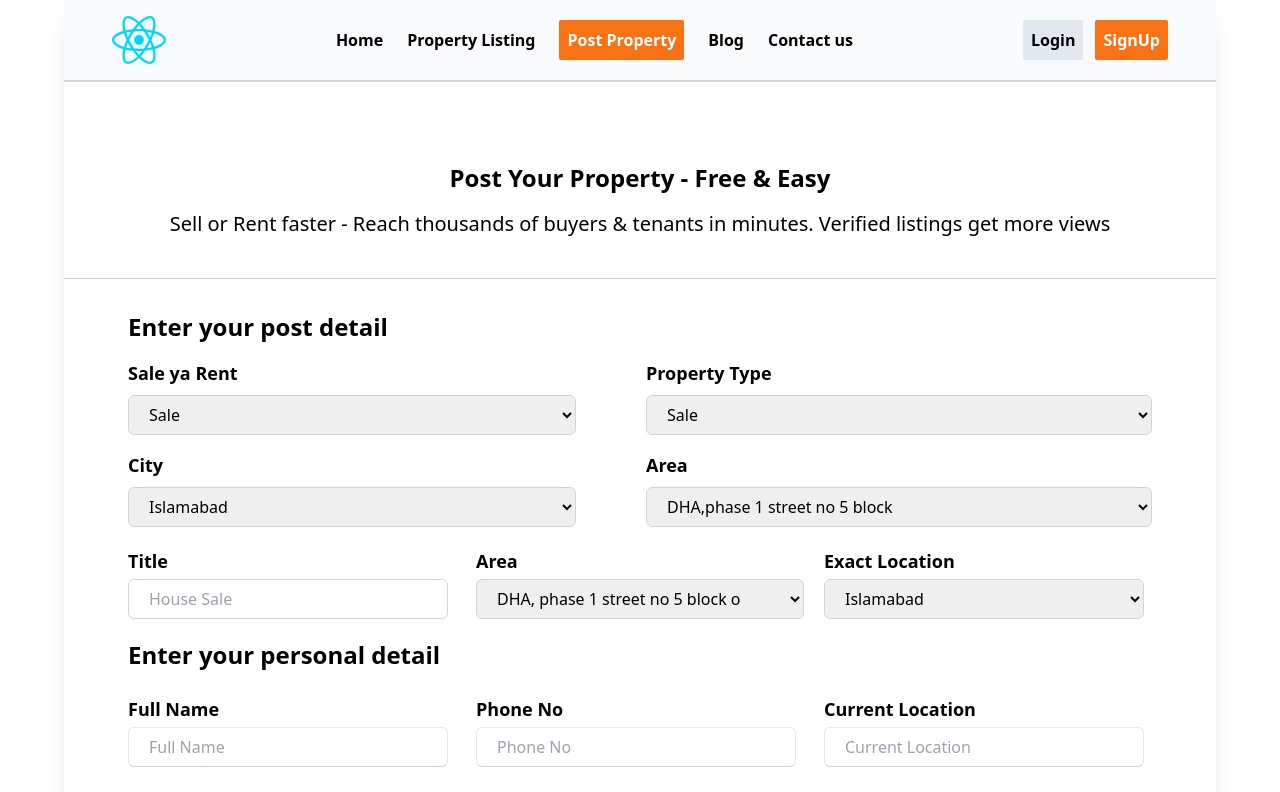
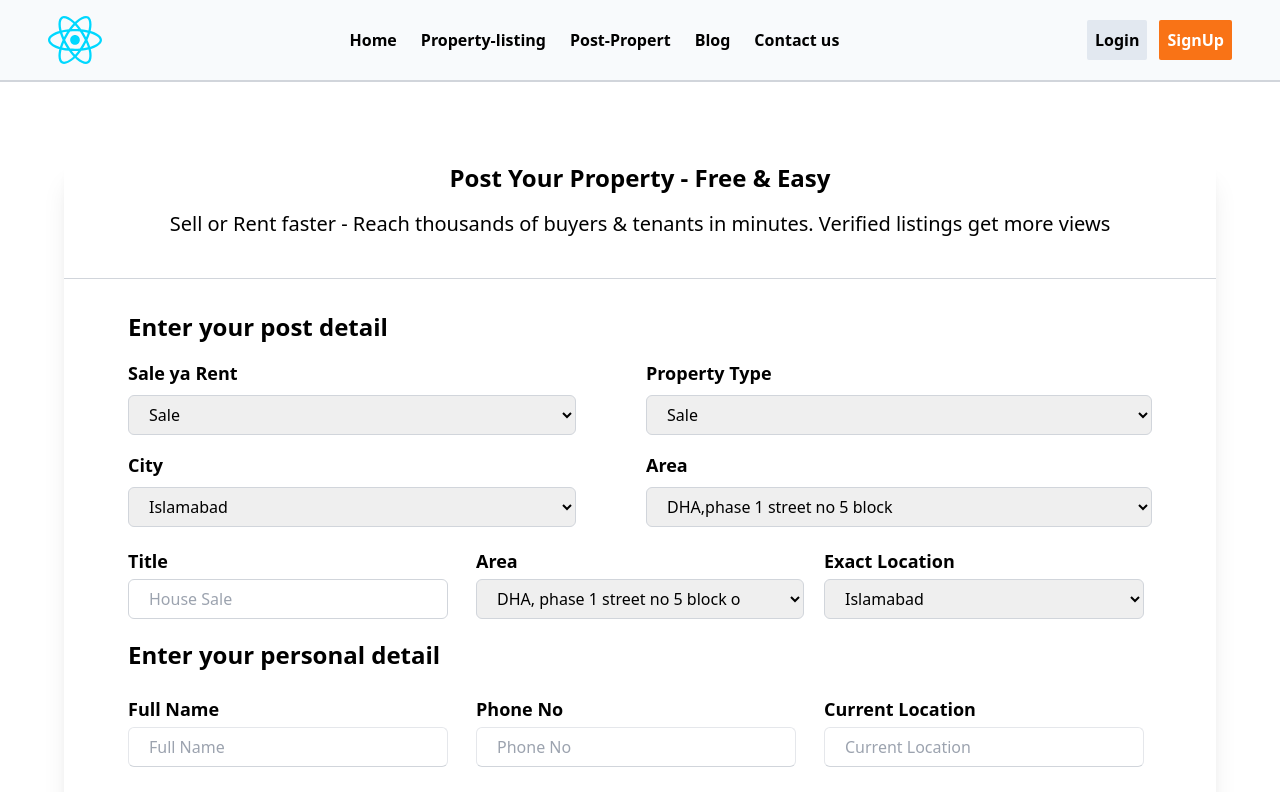
Before and after one commit to riyyan-optiverse/Landing-page-reactjs, a React (Vite) app: page / in a window 1280 px wide. Shown: the top 792 px of the page. Built offline with nearby package versions, Linux system fonts and the light colour scheme.

Commit message:
fix: modified the code

```diff
--- a/src/App.jsx
+++ b/src/App.jsx
@@ -7,9 +7,13 @@ import { Blog } from "./components/blog";
 import { ContactUs } from "./components/contactUs";
 import { LoginPage } from "./components/loginPage";
 import { SignUpPage } from "./components/signUpPage";
+import Navbar from "./components/navbar/navbar-content";
 
 const App = () => {
   return (
+
+ <>
+ <Navbar/>
     <Routes>
       <Route path="/home" element={<Home />} />
       <Route path="/property-listing" element={<PropertyListing />} />
@@ -20,6 +24,8 @@ const App = () => {
        <Route path="/sign-up" element={<SignUpPage />} />
       <Route path="/" element={<Card />} />
     </Routes>
+    </>
+
   );
 };
 
--- a/src/components/card/index.jsx
+++ b/src/components/card/index.jsx
@@ -1,4 +1,4 @@
-import Navbar from "../navbar/navbar-content";
+
 import DropDown from "../Drop-down/dropDownContent";
 import CardContent from "./cardContent";
 import InputFields from "../input-fields/inputField";
@@ -9,7 +9,7 @@ import Footer from "../footer/footerContent";
 const Card = () => {
   return (
     <div className="bg-white w-11/12 h-auto max-w-6xl mx-auto  shadow-xl ">
-      <Navbar />
+
       <CardContent />
       <hr className="border-t border-gray-300 mt-10 mb-6" />
       <div className="p-2 md:px-16">
--- a/src/components/navbar/navbar-content.jsx
+++ b/src/components/navbar/navbar-content.jsx
@@ -1,12 +1,34 @@
-import { Link } from "react-router-dom";
+import { useState } from "react";
+import { href, Link } from "react-router-dom";
 // import { logoIcon } from "../../../../landing-page/src/assets/pngs";
-
+const navLinks = [
+  {
+    text: "Home",
+    href: "home",
+  },
+  {
+    text: "Property-listing",
+    href: "property-listing",
+  },
+  {
+    text: "Post-Propert",
+    href: "post-property",
+  },
+  {
+    text: "Blog",
+    href: "blog",
+  },
+  {
+    text: "Contact us",
+    href: "contact-us",
+  },
+];
 const Navbar = () => {
+  const [count, setcount] = useState();
   return (
     <>
       <div className="bg-slate-50 w-[100%] md:h-20 flex  justify-start items-center ">
         <div className="flex w-full items-center justify-between p-2 md:px-12 flex-wrap">
-
           <div>
             <img
               src="src/assets/react.svg"
@@ -15,49 +37,30 @@ const Navbar = () => {
             />
           </div>
           <div className="hidden md:flex gap-6 justify-start items-center">
+
+           {navLinks.map((link, index) => {
+            return(
                <Link
-                to="/home"
+              to={`/${link.href}`}
               className="font-semibold text-base cursor-pointer hover:text-blue-500"
             >
-                Home
+              {link.text}
             </Link>
-              <Link
-                to="/property-listing"
-                className="font-semibold text-base cursor-pointer hover:text-blue-500"
-              >
-                Property Listing
-              </Link>
-              <Link
-                to="/post-property"
-                className="p-2 bg-orange-500 rounded-sm cursor-pointer hover:bg-orange-600"
-              >
-                <span className="font-semibold text-base text-white">
-                  Post Property
-                </span>
-              </Link>
-              <Link
-                to="/blog"
-                className="font-semibold text-base cursor-pointer hover:text-blue-500"
-              >
-                Blog
-              </Link>
-              <Link
-                to="/contact-us"
-                className="font-semibold text-base cursor-pointer hover:text-blue-500"
-              >
-                Contact us
-              </Link>
+            )
+           })}
           </div>
 
           <div className="flex  justify-center items-center gap-3">
             <Link
               to="/login"
-             className="p-2 bg-slate-200 rounded-sm cursor-pointer hover:bg-slate-300">
+              className="p-2 bg-slate-200 rounded-sm cursor-pointer hover:bg-slate-300"
+            >
               <span className="font-semibold text-base ">Login</span>
             </Link>
             <Link
               to="/sign-up"
-            className="p-2 bg-orange-500 rounded-sm cursor-pointer hover:bg-orange-600">
+              className="p-2 bg-orange-500 rounded-sm cursor-pointer hover:bg-orange-600"
+            >
               <span className="font-semibold text-base text-white ">
                 SignUp
               </span>
```
Lines whose indentation alone changed are shown as unchanged.
